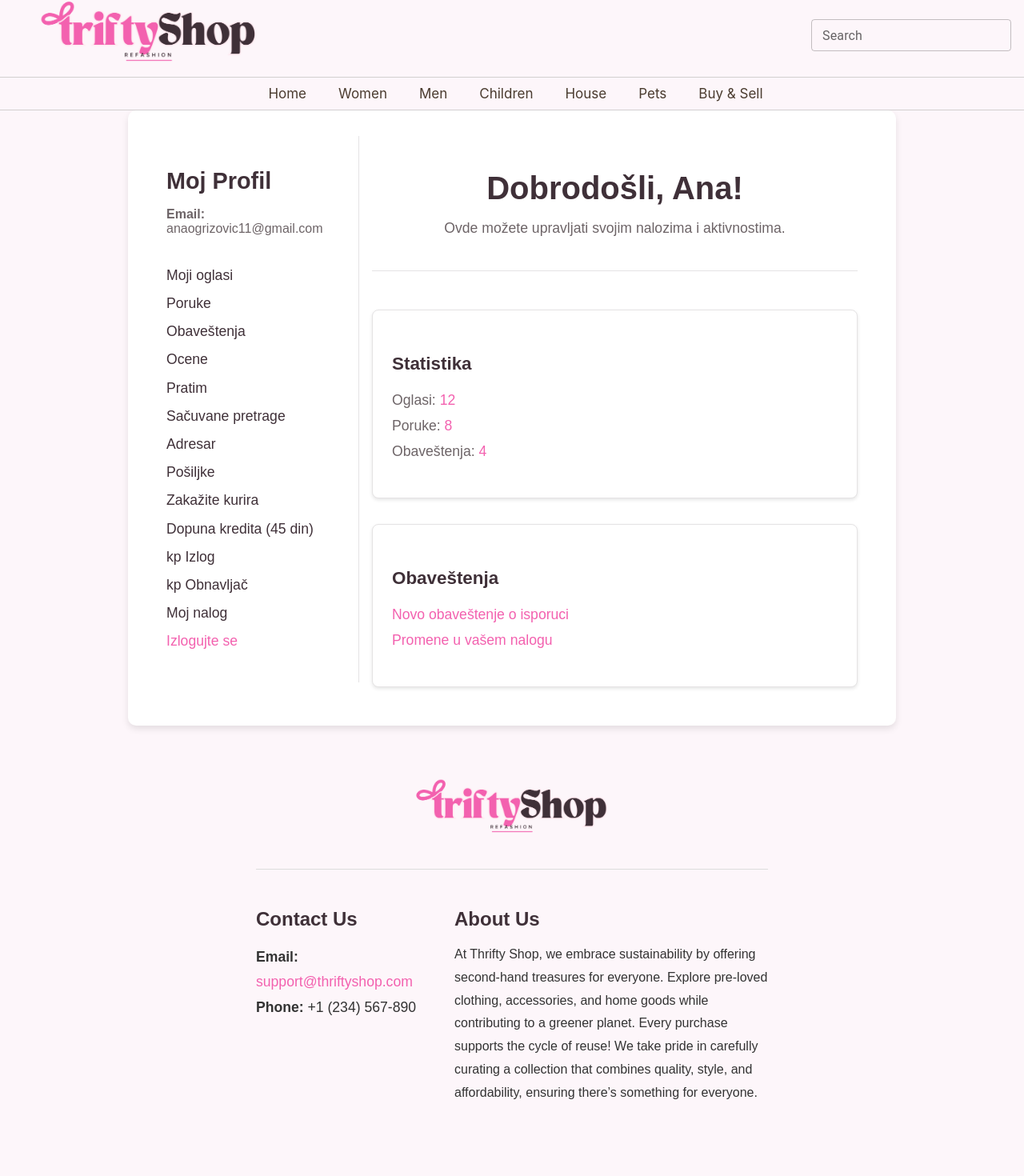
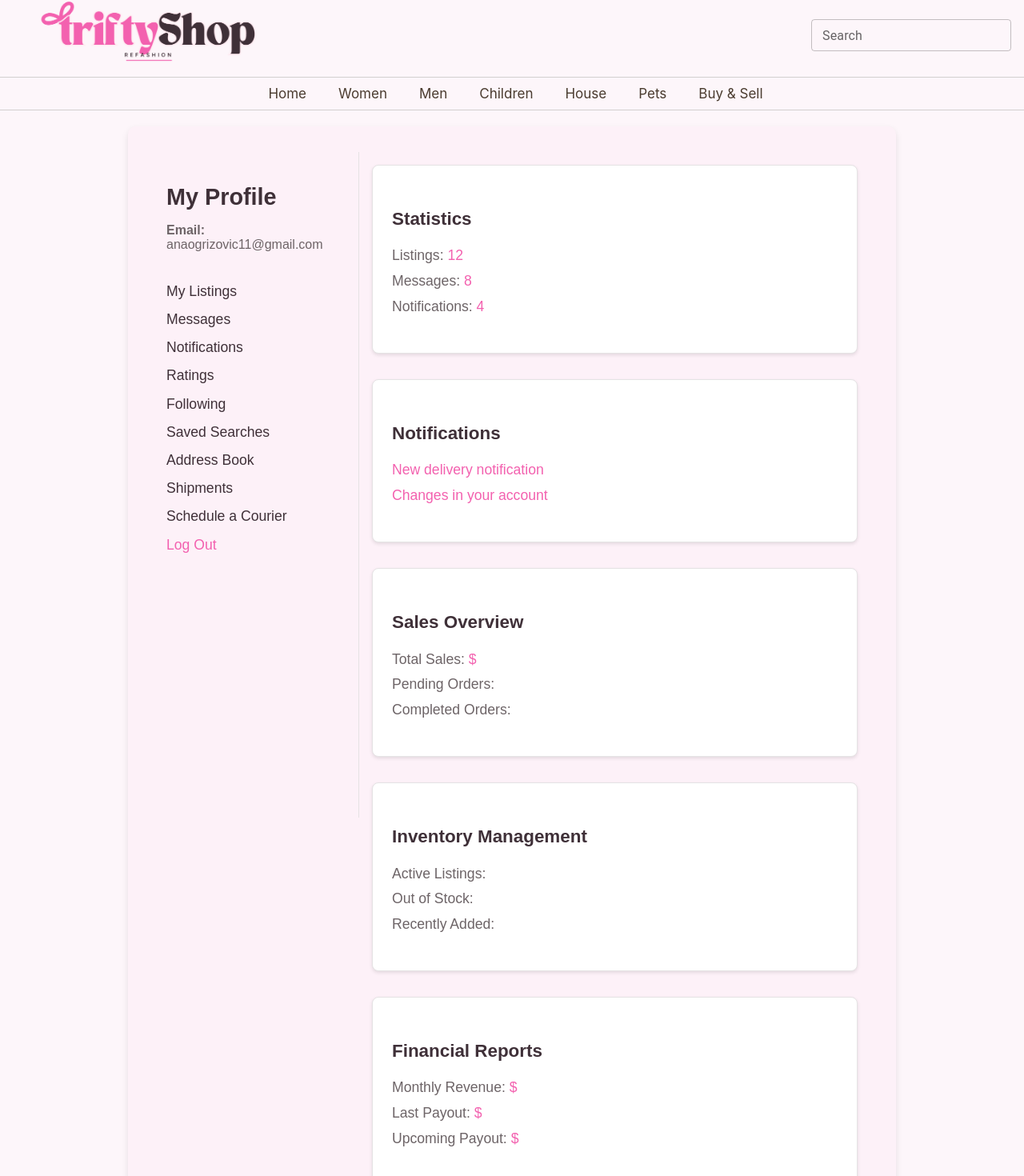
Before and after one commit to ana11ogrizovic/TriftyShop, a React (Create React App) app in the folder triftshop-frontend/: page /userpanel in a window 1280 px wide. Shown: the part 55-1525 px from the top of the page at 80% size. Built offline with nearby package versions, Linux system fonts and the light colour scheme; a small style sheet from the web is missing.

Commit message:
User panel page changes again

```diff
--- a/triftshop-frontend/src/pages/userpanel/UserPanel.js
+++ b/triftshop-frontend/src/pages/userpanel/UserPanel.js
@@ -16,12 +16,13 @@
       alignItems: 'flex-start',
       minHeight: '100vh',
       backgroundColor: '#FDF6FA',
-      fontFamily: 'Arial, sans-serif'
+      fontFamily: 'Arial, sans-serif',
+      paddingTop: '20px',
     }}>
       {/* Panel Wrapper */}
       <div style={{
         width: '70%',
-        backgroundColor: '#FFF',
+        backgroundColor: ' rgba(243, 97, 175, 0.03)',
         padding: '2rem',
         borderRadius: '10px',
         boxShadow: '0 4px 8px rgba(0, 0, 0, 0.1)'
@@ -31,7 +32,8 @@
           width: '25%',
           float: 'left',
           padding: '1rem',
-          borderRight: '1px solid #E5E3E4'
+          borderRight: '1px solid #E5E3E4',
+          minHeight:'100vh'
         }}>
           <h2 style={{
             fontWeight: '600',
@@ -39,7 +41,7 @@
             color: '#3F3038',
             marginBottom: '1rem'
           }}>
-            Moj Profil
+            My Profile
           </h2>
           <p style={{
             fontSize: '1rem',
@@ -55,20 +57,17 @@
             color: '#3F3038',
             lineHeight: '2'
           }}>
-            <li>Moji oglasi</li>
-            <li>Poruke</li>
-            <li>Obaveštenja</li>
-            <li>Ocene</li>
-            <li>Pratim</li>
-            <li>Sačuvane pretrage</li>
-            <li>Adresar</li>
-            <li>Pošiljke</li>
-            <li>Zakažite kurira</li>
-            <li>Dopuna kredita (45 din)</li>
-            <li>kp Izlog</li>
-            <li>kp Obnavljač</li>
-            <li>Moj nalog</li>
-            <li style={{ color: '#F361AF', cursor: 'pointer' }}>Izlogujte se</li>
+            <li>My Listings</li>
+            <li>Messages</li>
+            <li>Notifications</li>
+            <li>Ratings</li>
+            <li>Following</li>
+            <li>Saved Searches</li>
+            <li>Address Book</li>
+            <li>Shipments</li>
+            <li>Schedule a Courier</li>
+            <li style={{ color: '#F361AF', cursor: 'pointer' }}>Log Out</li>
+
           </ul>
         </aside>
 
@@ -82,35 +81,12 @@
         }}>
 
           <div style={{
-            marginBottom: '2rem',
-            borderBottom: '1px solid #E5E3E4',
-            paddingBottom: '1.5rem',
-            textAlign: 'center',
-            flex:1,
-          }}>
-            <h1 style={{
-              fontWeight: '600',
-              fontSize: '2.5rem',
-              color: '#3F3038',
-              marginBottom: '0.5rem'
-            }}>
-              Dobrodošli, Ana!
-            </h1>
-            <p style={{
-              fontSize: '1.1rem',
-              color: '#6D6467'
-            }}>
-              Ovde možete upravljati svojim nalozima i aktivnostima.
-            </p>
-          </div>
-
-          <div style={{
             display: 'flex',
             justifyContent: 'space-between',
             gap: '2rem',
             flexWrap: 'wrap'
           }}>
-            {/* Statistika */}
+            {/* Statistics */}
             <div style={{
               flex: 1,
               minWidth: '300px',
@@ -126,7 +102,7 @@
                 marginBottom: '1rem',
                 color: '#3F3038'
               }}>
-                Statistika
+                Statistics
               </h4>
               <ul style={{
                 listStyleType: 'none',
@@ -135,13 +111,13 @@
                 color: '#6D6467',
                 lineHeight: '1.8'
               }}>
-                <li>Oglasi: <span style={{ color: '#F361AF' }}>{userStats.ads}</span></li>
-                <li>Poruke: <span style={{ color: '#F361AF' }}>{userStats.messages}</span></li>
-                <li>Obaveštenja: <span style={{ color: '#F361AF' }}>{userStats.notifications}</span></li>
+                <li>Listings: <span style={{ color: '#F361AF' }}>{userStats.ads}</span></li>
+                <li>Messages: <span style={{ color: '#F361AF' }}>{userStats.messages}</span></li>
+                <li>Notifications: <span style={{ color: '#F361AF' }}>{userStats.notifications}</span></li>
               </ul>
             </div>
 
-            {/* Obaveštenja */}
+            {/* Notifications */}
             <div style={{
               flex: 1,
               minWidth: '300px',
@@ -157,7 +133,7 @@
                 marginBottom: '1rem',
                 color: '#3F3038'
               }}>
-                Obaveštenja
+                Notifications
               </h4>
               <ul style={{
                 listStyleType: 'none',
@@ -167,13 +143,107 @@
                 lineHeight: '1.8'
               }}>
                 <li style={{ color: '#F361AF', cursor: 'pointer' }}>
-                  Novo obaveštenje o isporuci
+                  New delivery notification
                 </li>
                 <li style={{ color: '#F361AF', cursor: 'pointer' }}>
-                  Promene u vašem nalogu
+                  Changes in your account
                 </li>
               </ul>
             </div>
+
+            {/* Sales Overview */}
+            <div style={{
+              flex: 1,
+              minWidth: '300px',
+              backgroundColor: '#FFF',
+              padding: '1.5rem',
+              borderRadius: '8px',
+              border: '1px solid #E5E3E4',
+              boxShadow: '0 2px 4px rgba(0, 0, 0, 0.1)'
+            }}>
+              <h4 style={{
+                fontWeight: '600',
+                fontSize: '1.4rem',
+                marginBottom: '1rem',
+                color: '#3F3038'
+              }}>
+                Sales Overview
+              </h4>
+              <ul style={{
+                listStyleType: 'none',
+                padding: 0,
+                fontSize: '1.1rem',
+                color: '#6D6467',
+                lineHeight: '1.8'
+              }}>
+                <li>Total Sales: <span style={{ color: '#F361AF' }}>${userStats.salesTotal}</span></li>
+                <li>Pending Orders: <span style={{ color: '#F361AF' }}>{userStats.pendingOrders}</span></li>
+                <li>Completed Orders: <span style={{ color: '#F361AF' }}>{userStats.completedOrders}</span></li>
+              </ul>
+            </div>
+
+            {/* Inventory Management */}
+            <div style={{
+              flex: 1,
+              minWidth: '300px',
+              backgroundColor: '#FFF',
+              padding: '1.5rem',
+              borderRadius: '8px',
+              border: '1px solid #E5E3E4',
+              boxShadow: '0 2px 4px rgba(0, 0, 0, 0.1)'
+            }}>
+              <h4 style={{
+                fontWeight: '600',
+                fontSize: '1.4rem',
+                marginBottom: '1rem',
+                color: '#3F3038'
+              }}>
+                Inventory Management
+              </h4>
+              <ul style={{
+                listStyleType: 'none',
+                padding: 0,
+                fontSize: '1.1rem',
+                color: '#6D6467',
+                lineHeight: '1.8'
+              }}>
+                <li>Active Listings: <span style={{ color: '#F361AF' }}>{userStats.activeListings}</span></li>
+                <li>Out of Stock: <span style={{ color: '#F361AF' }}>{userStats.outOfStock}</span></li>
+                <li>Recently Added: <span style={{ color: '#F361AF' }}>{userStats.recentlyAdded}</span></li>
+              </ul>
+            </div>
+
+            {/* Financial Reports */}
+            <div style={{
+              flex: 1,
+              minWidth: '300px',
+              backgroundColor: '#FFF',
+              padding: '1.5rem',
+              borderRadius: '8px',
+              border: '1px solid #E5E3E4',
+              boxShadow: '0 2px 4px rgba(0, 0, 0, 0.1)'
+            }}>
+              <h4 style={{
+                fontWeight: '600',
+                fontSize: '1.4rem',
+                marginBottom: '1rem',
+                color: '#3F3038'
+              }}>
+                Financial Reports
+              </h4>
+              <ul style={{
+                listStyleType: 'none',
+                padding: 0,
+                fontSize: '1.1rem',
+                color: '#6D6467',
+                lineHeight: '1.8'
+              }}>
+                <li>Monthly Revenue: <span style={{ color: '#F361AF' }}>${userStats.monthlyRevenue}</span></li>
+                <li>Last Payout: <span style={{ color: '#F361AF' }}>${userStats.lastPayout}</span></li>
+                <li>Upcoming Payout: <span style={{ color: '#F361AF' }}>${userStats.upcomingPayout}</span></li>
+              </ul>
+            </div>
+
           </div>
         </main>
       </div>
```
Lines whose indentation alone changed are shown as unchanged.
